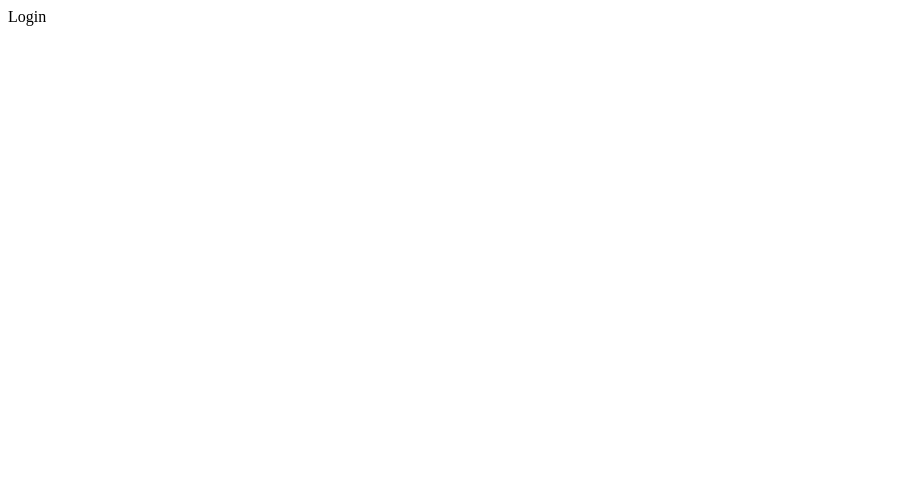
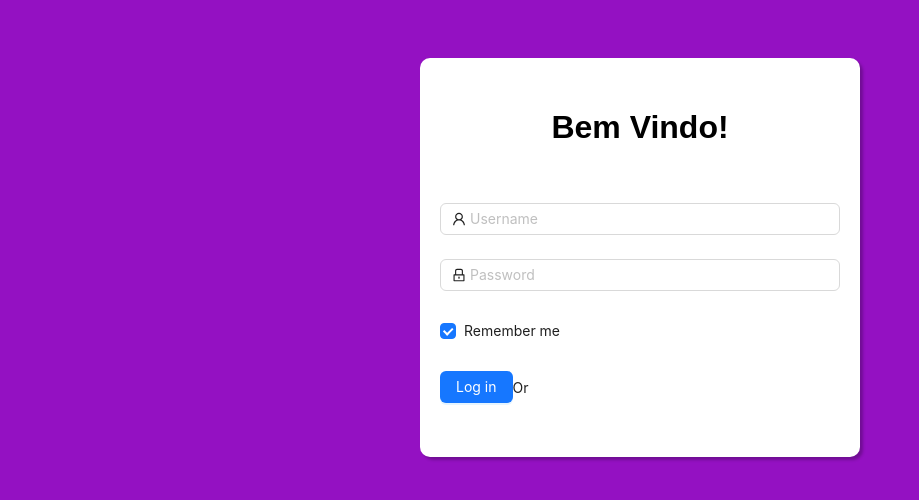
Before and after one commit to develany/11group, a React (Create React App) app: page / in a window 1280 px wide. Shown: the top 500 px of the page, without its empty margins (0-919 px from the left). Built offline with nearby package versions, Linux system fonts and the light colour scheme.

Commit message:
iniciando a pagina de login

```diff
--- a/package.json
+++ b/package.json
@@ -6,6 +6,7 @@
     "@testing-library/jest-dom": "^5.16.5",
     "@testing-library/react": "^13.4.0",
     "@testing-library/user-event": "^13.5.0",
+    "antd": "^5.5.2",
     "react": "^18.2.0",
     "react-dom": "^18.2.0",
     "react-scripts": "5.0.1",
--- a/src/pages/Login.jsx
+++ b/src/pages/Login.jsx
@@ -1,7 +1,71 @@
+import { LockOutlined, UserOutlined } from '@ant-design/icons';
+import { Button, Checkbox, Form, Input } from 'antd';
+import "./login.css";
+
 const Login = () => {
-  return (
-    <div>Login</div>
-  )
-}
+    const onFinish = (values) => {
+        console.log('Received values of form: ', values);
+      };
+      return (
+        <div id='formulario'>
+          <h1>Bem Vindo!</h1>
+        <Form
+          name="normal_login"
+          className="login-form"
+          initialValues={{
+            remember: true,
+          }}
+          onFinish={onFinish}
+        >
+          <Form.Item
+            name="username"
+            rules={[
+              {
+                required: true,
+                message: 'Please input your Username!',
+              },
+            ]}
+          >
+            <Input prefix={<UserOutlined className="site-form-item-icon" />} placeholder="Username" />
+          </Form.Item>
+          <Form.Item
+            name="password"
+            rules={[
+              {
+                required: true,
+                message: 'Please input your Password!',
+              },
+            ]}
+          >
+            <Input
+              prefix={<LockOutlined className="site-form-item-icon" />}
+              type="password"
+              placeholder="Password"
+            />
+          </Form.Item>
+          <Form.Item>
+            <Form.Item name="remember" valuePropName="checked" noStyle>
+              <Checkbox>Remember me</Checkbox>
+            </Form.Item>
+
+           {//<a className="login-form-forgot" href="#">
+              //Forgot password
+            //</a>
+          }
+          </Form.Item>
+
+          <Form.Item>
+            <Button type="primary" htmlType="submit" className="login-form-button">
+              Log in
+            </Button>
+            Or {//<a href="#">register now!</a>
+            }
+          </Form.Item>
+        </Form>
+        </div>
+        );
+};
+
+
 
 export default Login
--- /dev/null
+++ b/src/pages/login.css
@@ -0,0 +1,32 @@
+body{
+  background-color: #9411C2;
+  display: flex;
+  justify-content: center;
+}
+#formulario{
+    width: 400px;
+    background-color: #ffffff;
+    padding: 30px 20px;
+    margin-top: 50px;
+    border-radius: 10px;
+    box-shadow: 3px 3px 3px  #0000003d;
+  }
+h1{
+  text-align: center;
+  font-family: Arial, Helvetica, sans-serif;
+  font-size: bolder;
+  padding-bottom: 35px;
+}
+#components-form-demo-normal-login .login-form {
+    width: 300px;
+  }
+#components-form-demo-normal-login .login-form-forgot {
+    float: right;
+  }
+#components-form-demo-normal-login .ant-col-rtl .login-form-forgot {
+    float: left;
+  }
+#components-form-demo-normal-login .login-form-button {
+    width: 100%;
+
+  }
```
Also changed, not shown: 1 other file (tests, documents, lock files or other folders).
